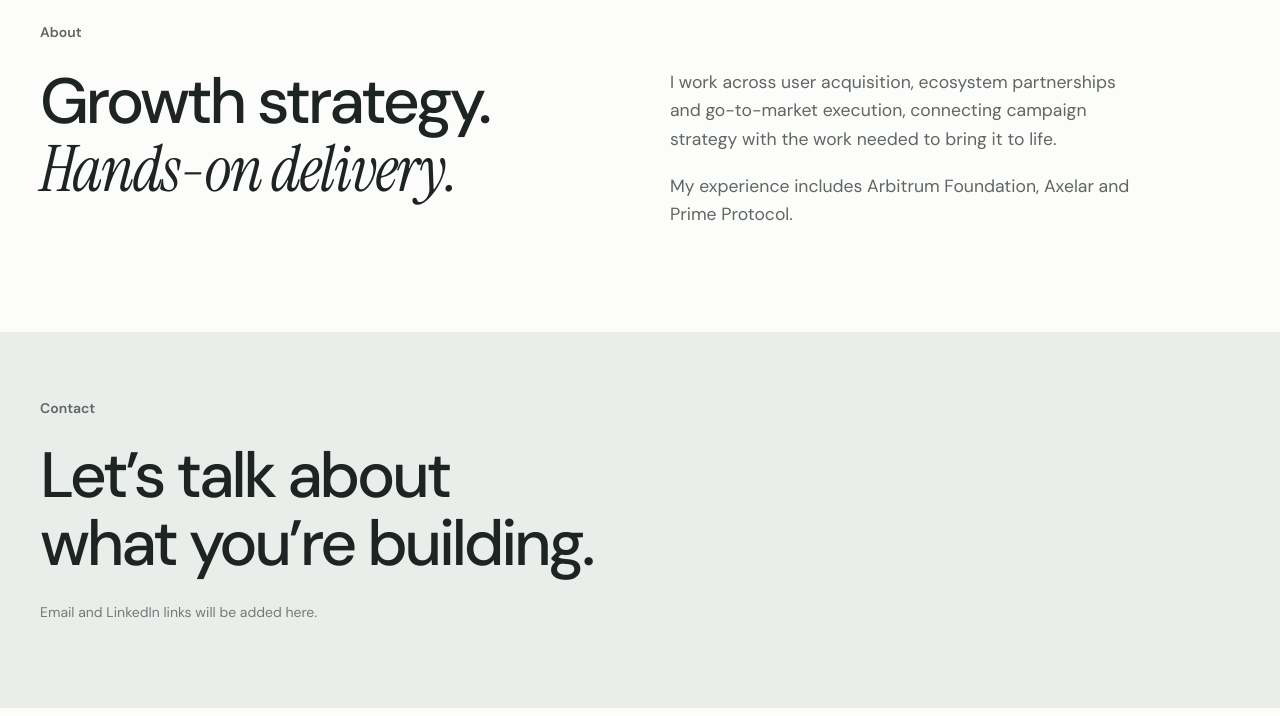
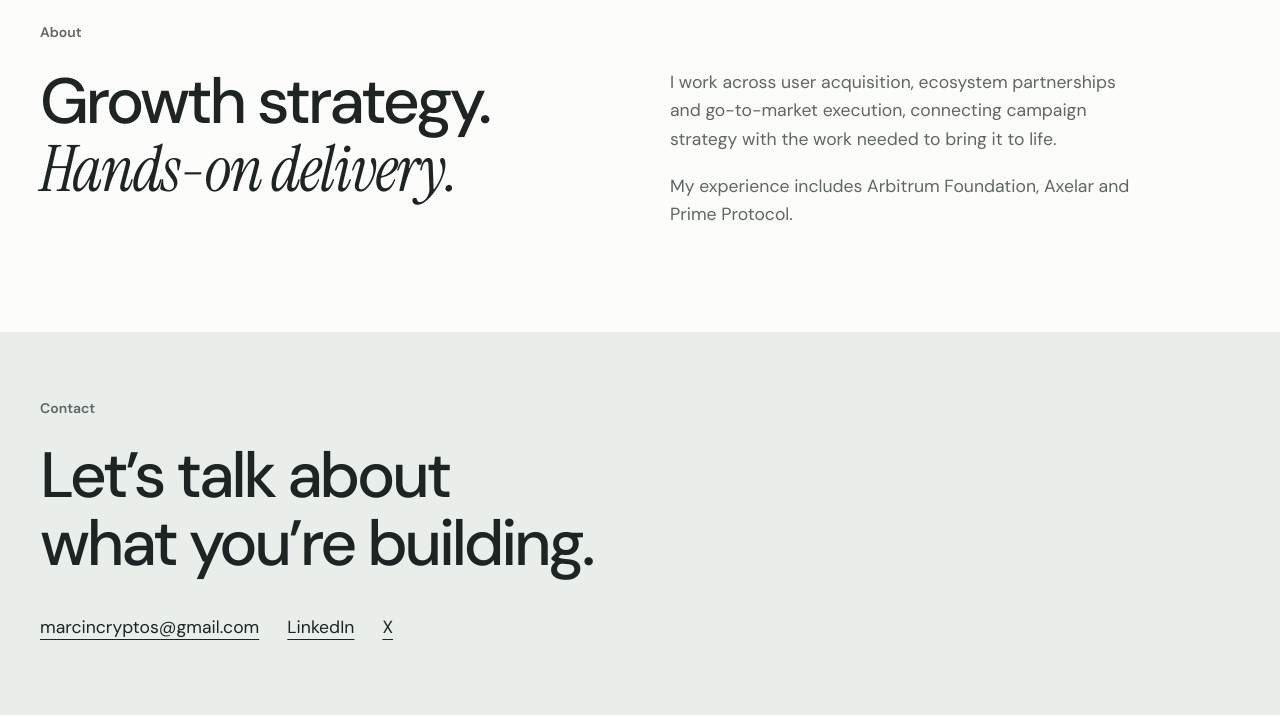
Before and after one commit to marcinhub/marcinpawel-website, a plain HTML site: page index.html in a window 1280 px wide. Shown: the part 4668-5384 px from the top of the page. Drawn offline with Linux system fonts and the light colour scheme.

Commit message:
Improve mobile portrait and logo sizing and add contact links

```diff
--- a/index.html
+++ b/index.html
@@ -17,5 +17,5 @@
 <div class="prime-projects"><article><p class="eyebrow">Branding</p><h3>Establishing the brand</h3><p>I led Prime Protocol’s complete rebrand, shaping its visual identity, positioning and messaging. I also designed the new website in Figma, turning a complex cross-chain product into a clear, cohesive brand experience.</p></article><article><p class="eyebrow">Testnet launch</p><h3>Introducing the experience</h3><p>I led marketing for Prime Protocol’s testnet, combining product education, ecosystem partnerships and early-adopter campaigns to introduce users to cross-chain lending and borrowing.</p><div class="podcast-result"><strong>50,000+</strong><span>Testnet participants ahead of mainnet launch</span></div></article><article><p class="eyebrow">Mainnet launch</p><h3>Bringing the product to market</h3><p>I led Prime Protocol’s mainnet go-to-market campaign, combining product storytelling, early-adopter activation, ecosystem partnerships and PR. The launch earned coverage in CoinDesk and Blockworks, supported by product walkthroughs and live events.</p><div class="podcast-result"><strong>10,000</strong><span>Unique mainnet users</span></div></article></div>
 </section>
 <section class="about wrap" id="about"><p class="eyebrow">About</p><h2>Growth strategy.<br><em>Hands-on delivery.</em></h2><div><p>I work across user acquisition, ecosystem partnerships and go-to-market execution, connecting campaign strategy with the work needed to bring it to life.</p><p>My experience includes Arbitrum Foundation, Axelar and Prime Protocol.</p></div></section>
-<section class="contact" id="contact"><div class="wrap"><p class="eyebrow">Contact</p><h2>Let’s talk about<br>what you’re building.</h2><p class="pending">Email and LinkedIn links will be added here.</p></div></section>
+<section class="contact" id="contact"><div class="wrap"><p class="eyebrow">Contact</p><h2>Let’s talk about<br>what you’re building.</h2><div class="social-links" aria-label="Contact and social profiles"><a href="mailto:marcincryptos@gmail.com">marcincryptos@gmail.com</a><a href="https://www.linkedin.com/in/marcin-pawel/" target="_blank" rel="noopener noreferrer">LinkedIn</a><a href="https://x.com/MarcinPress" target="_blank" rel="noopener noreferrer">X</a></div></div></section>
 </main><footer class="wrap"><a class="brand" href="/">Marcin Pawel</a><p>Growth marketing · Web3</p><a href="#top">Back to top</a></footer><script src="/site.js"></script></body></html>
--- a/style.css
+++ b/style.css
@@ -126,3 +126,6 @@
 .case .challenge-section>.challenge-conclusion,.case .challenge-section>.challenge-sources{width:100%;max-width:none}
 
 .case .campaign-architecture>.case-section-title,.case .campaign-architecture>.case-section-deck,.case .campaign-architecture>.architecture-subsection>.lead,.case .results-section>.case-section-title,.case .results-section>.case-section-deck,.case .results-section>.lead{width:100%;max-width:none}
+
+.social-links{display:flex;flex-wrap:wrap;align-items:center;gap:16px 28px}.contact .social-links{margin-top:28px;font-size:1.1rem}.social-links a{padding:8px 0;overflow-wrap:anywhere}footer .social-links{font-size:.875rem;gap:12px 22px}
+@media(max-width:620px){.hero-background .hero .portrait{max-width:340px}.company-strip .company-logo{overflow:hidden;height:64px}.company-strip .company-logo img{max-height:none;max-width:none;height:auto;flex-shrink:0}.company-strip .arbitrum-logo img{width:190px}.company-strip .axelar-logo img{width:120px}.company-strip .prime-logo img{width:220px}.company-strip .salt-logo img{width:120px;max-width:none}.contact .social-links{gap:12px 24px}.contact .social-links a:first-child{flex-basis:100%}footer .social-links{flex-basis:100%}}
```
Also changed, not shown: work/arbitrum/index.html (+1 -1 lines).
